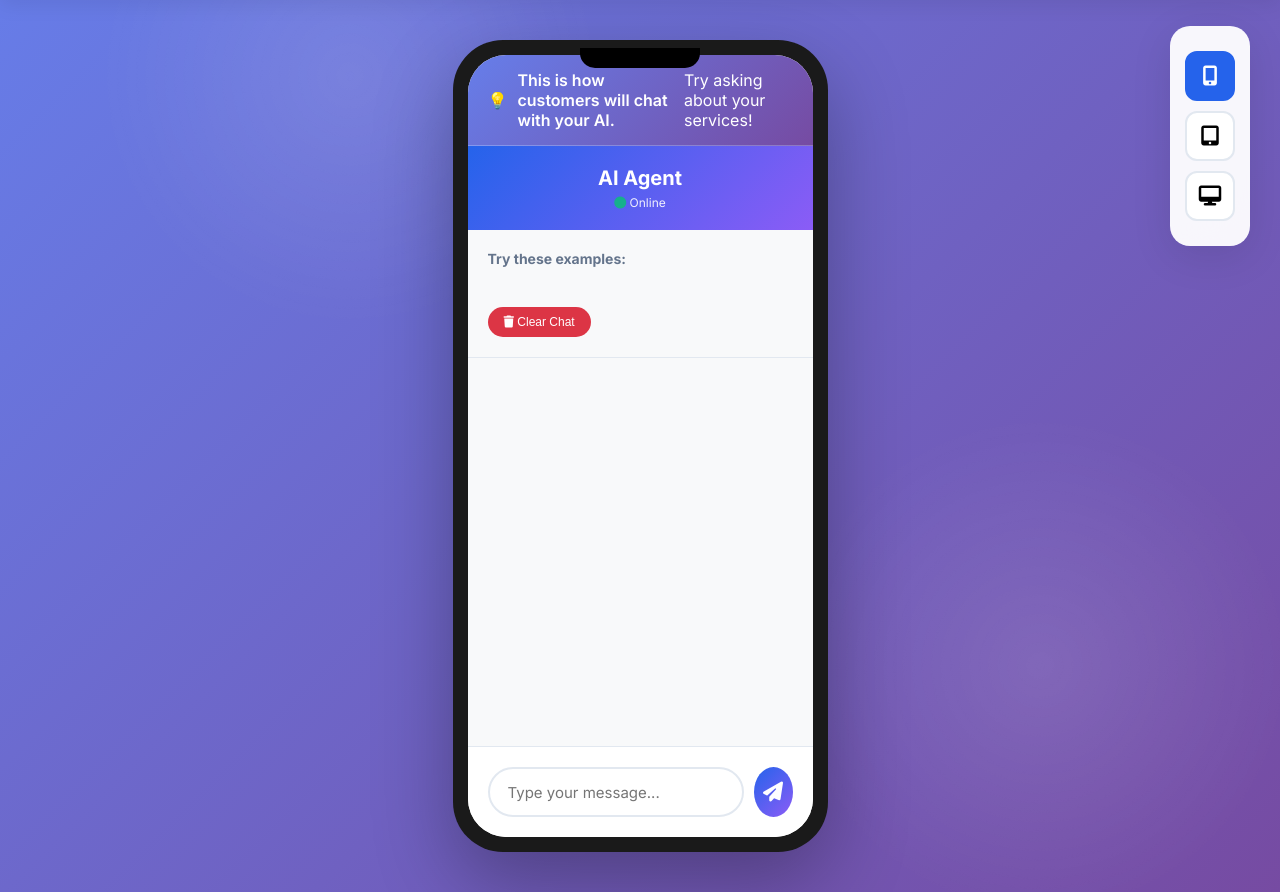
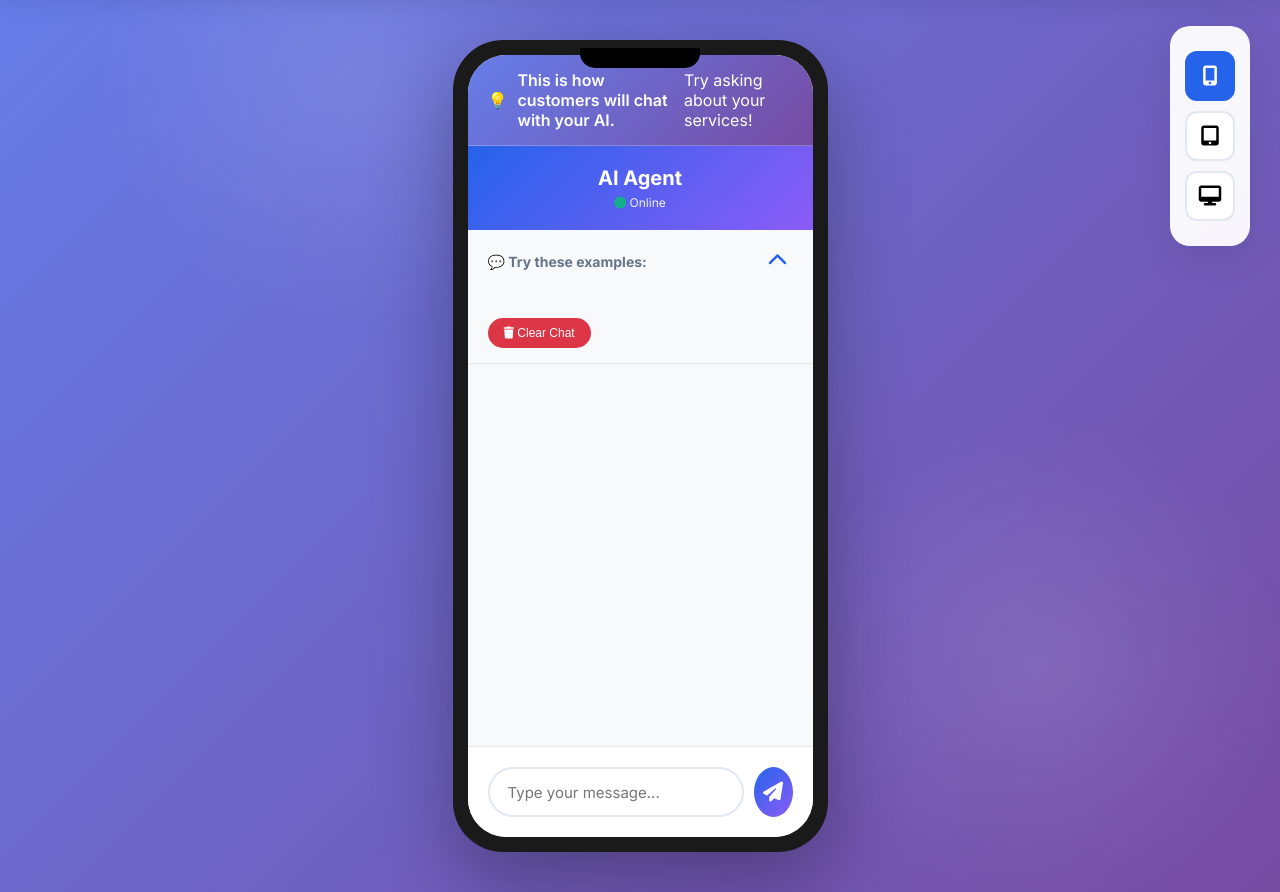
Before and after one commit to AmericanPowerAI/LeaX, a Python web app: template templates/test_agent_modern.html in a window 1280 px wide. Shown: the part 74-966 px from the top of the page. Run offline with Jinja, Linux system fonts and the light colour scheme; the template is opened without the code that fills it, so the values that code supplies are empty.

Commit message:
Implement collapsible example prompts section
Added collapsible functionality to example prompts section, improving UI interaction. Adjusted styles for better spacing and visibility.

```diff
--- a/templates/test_agent_modern.html
+++ b/templates/test_agent_modern.html
@@ -405,17 +405,61 @@
             cursor: not-allowed;
         }
 
-        /* Example Prompts */
+        /* Example Prompts - COLLAPSIBLE */
         .example-prompts {
-            padding: 20px;
+            padding: 15px 20px;
             background: #f8f9fa;
             border-bottom: 1px solid #e2e8f0;
+            transition: all 0.3s ease;
+            max-height: 200px;
+            overflow: hidden;
         }
 
-        .example-prompts h3 {
+        .example-prompts.collapsed {
+            max-height: 50px;
+            padding: 10px 20px;
+        }
+
+        .example-prompts-header {
+            display: flex;
+            justify-content: space-between;
+            align-items: center;
+            cursor: pointer;
+            user-select: none;
+        }
+
+        .example-prompts-header h3 {
             font-size: 14px;
             color: #64748b;
-            margin-bottom: 10px;
+            margin: 0;
+        }
+
+        .toggle-prompts-btn {
+            background: transparent;
+            border: none;
+            color: var(--primary);
+            font-size: 20px;
+            cursor: pointer;
+            transition: transform 0.3s;
+            padding: 5px;
+        }
+
+        .toggle-prompts-btn:hover {
+            transform: scale(1.1);
+        }
+
+        .example-prompts.collapsed .toggle-prompts-btn {
+            transform: rotate(180deg);
+        }
+
+        .prompts-content {
+            margin-top: 10px;
+            transition: opacity 0.3s;
+        }
+
+        .example-prompts.collapsed .prompts-content {
+            opacity: 0;
+            pointer-events: none;
         }
 
         .prompt-chip {
@@ -534,8 +578,14 @@
                     <div class="chat-status"><i class="fas fa-circle" style="color: #10b981;"></i> Online</div>
                 </div>
 
-                <div class="example-prompts">
-                    <h3>Try these examples:</h3>
+                <div class="example-prompts" id="examplePrompts">
+                    <div class="example-prompts-header" onclick="togglePrompts()">
+                        <h3>💬 Try these examples:</h3>
+                        <button class="toggle-prompts-btn">
+                            <i class="fas fa-chevron-up"></i>
+                        </button>
+                    </div>
+                    <div class="prompts-content">
                         {% for example in examples %}
                         <span class="prompt-chip" onclick="sendExample('{{ example }}')">
                             {{ example }}
@@ -545,6 +595,7 @@
                         <button class="clear-chat-btn" onclick="clearChat()">
                             <i class="fas fa-trash"></i> Clear Chat
                         </button>
+                    </div>
                 </div>
 
                 <div class="chat-messages" id="chatMessages"></div>
@@ -576,8 +627,14 @@
                     <div class="chat-status"><i class="fas fa-circle" style="color: #10b981;"></i> Online</div>
                 </div>
 
-                <div class="example-prompts">
-                    <h3>Try these examples:</h3>
+                <div class="example-prompts" id="examplePromptsTablet">
+                    <div class="example-prompts-header" onclick="togglePrompts()">
+                        <h3>💬 Try these examples:</h3>
+                        <button class="toggle-prompts-btn">
+                            <i class="fas fa-chevron-up"></i>
+                        </button>
+                    </div>
+                    <div class="prompts-content">
                         {% for example in examples %}
                         <span class="prompt-chip" onclick="sendExample('{{ example }}')">{{ example }}</span>
                         {% endfor %}
@@ -585,6 +642,7 @@
                         <button class="clear-chat-btn" onclick="clearChat()">
                             <i class="fas fa-trash"></i> Clear Chat
                         </button>
+                    </div>
                 </div>
 
                 <div class="chat-messages" id="chatMessagesTablet"></div>
@@ -616,8 +674,14 @@
                     <div class="chat-status"><i class="fas fa-circle" style="color: #10b981;"></i> Online</div>
                 </div>
 
-                <div class="example-prompts">
-                    <h3>Try these examples:</h3>
+                <div class="example-prompts" id="examplePromptsDesktop">
+                    <div class="example-prompts-header" onclick="togglePrompts()">
+                        <h3>💬 Try these examples:</h3>
+                        <button class="toggle-prompts-btn">
+                            <i class="fas fa-chevron-up"></i>
+                        </button>
+                    </div>
+                    <div class="prompts-content">
                         {% for example in examples %}
                         <span class="prompt-chip" onclick="sendExample('{{ example }}')">{{ example }}</span>
                         {% endfor %}
@@ -625,6 +689,7 @@
                         <button class="clear-chat-btn" onclick="clearChat()">
                             <i class="fas fa-trash"></i> Clear Chat
                         </button>
+                    </div>
                 </div>
 
                 <div class="chat-messages" id="chatMessagesDesktop" style="flex: 1;"></div>
@@ -672,6 +737,14 @@
                 document.querySelector('.desktop-frame').classList.add('active');
                 document.querySelectorAll('.device-btn')[2].classList.add('active');
             }
+        }
+
+        function togglePrompts() {
+            // Get all prompt sections
+            const sections = document.querySelectorAll('.example-prompts');
+            sections.forEach(section => {
+                section.classList.toggle('collapsed');
+            });
         }
 
         function getActiveElements() {
```
Lines whose indentation alone changed are shown as unchanged.
